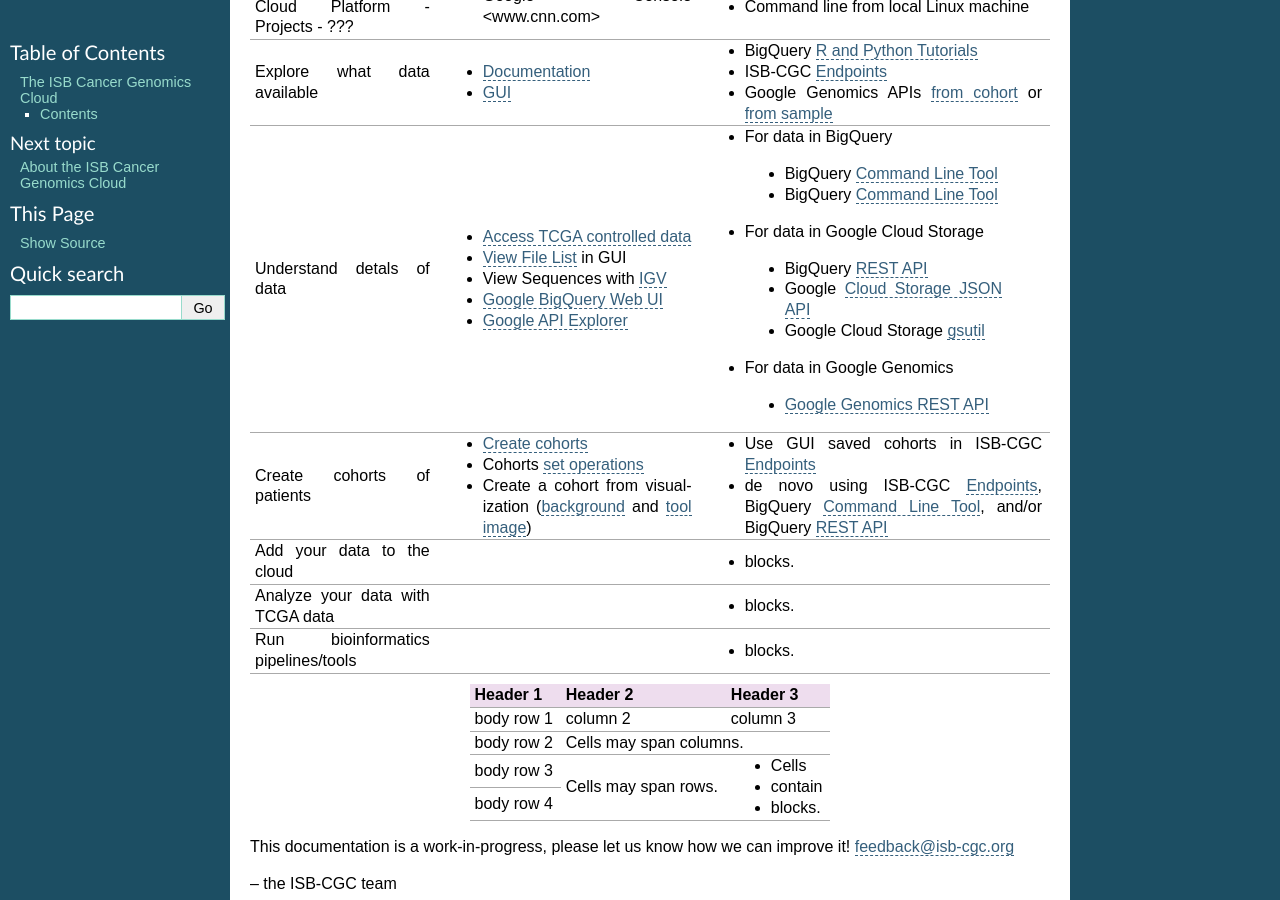
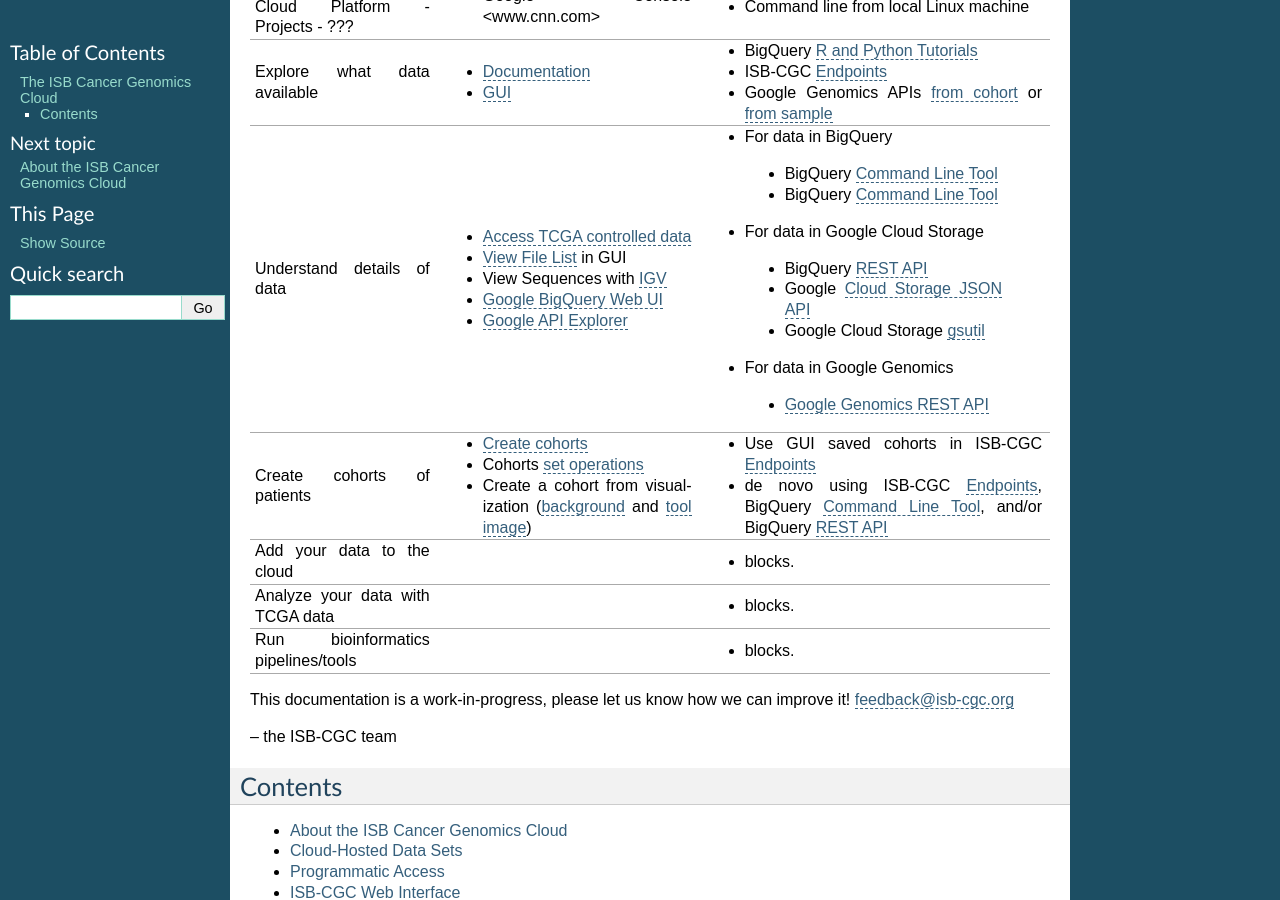
Before and after one commit to isb-cgc/readthedocs, a Sphinx documentation site: the page built from docs/source/index.rst, in a window 1280 px wide and 900 px high, scrolled down 862 px. Built offline with Sphinx 7.4.7, drawn with Linux system fonts in a browser that asks for light colours.

Commit message:
Update index.rst

```diff
--- a/docs/source/index.rst
+++ b/docs/source/index.rst
@@ -37,7 +37,7 @@
 |                                   |- `GUI </webapp/Saved-Cohorts.html>`_                                                                                                                                                         |- ISB-CGC `Endpoints </progapi/Programmatic-API.html>`_                                                                                                                                                                                                                  |
 |                                   |                                                                                                                                                                                              |- Google Genomics APIs `from cohort </progapi/progapi2/google_genomics_from_cohort.html>`_ or `from sample </progapi/progapi2/google_genomics_from_sample.html>`_                                                                                                        |
 +-----------------------------------+----------------------------------------------------------------------------------------------------------------------------------------------------------------------------------------------+-------------------------------------------------------------------------------------------------------------------------------------------------------------------------------------------------------------------------------------------------------------------------+
-|Understand detals of data          |- `Access TCGA controlled data </webapp/Gaining-Access-To-TCGA-Contolled-Access-Data.html>`_                                                                                                  |- For data in BigQuery                                                                                                                                                                                                                                                   |
+|Understand details of data         |- `Access TCGA controlled data </webapp/Gaining-Access-To-TCGA-Contolled-Access-Data.html>`_                                                                                                  |- For data in BigQuery                                                                                                                                                                                                                                                   |
 |                                   |- `View File List <search.html?q=view+file+list>`_ in GUI                                                                                                                                     | - BigQuery `Command Line Tool <https://cloud.google.com/bigquery/bq-command-line-tool-quickstart>`_                                                                                                                                                                     |
 |                                   |- View Sequences with `IGV </webapp/IGV-Browser.html>`_                                                                                                                                       | - BigQuery `Command Line Tool <https://cloud.google.com/bigquery/bq-command-line-tool-quickstart>`_                                                                                                                                                                     |
 |                                   |- `Google BigQuery Web UI </progapi/bigqueryGUI/WalkthroughOfGoogleBigQuery.rst>`_                                                                                                            |- For data in Google Cloud Storage                                                                                                                                                                                                                                       |
@@ -58,18 +58,6 @@
 |Run bioinformatics pipelines/tools |                                                                                                                                                                                              |- blocks.                                                                                                                                                                                                                                                                |
 +-----------------------------------+----------------------------------------------------------------------------------------------------------------------------------------------------------------------------------------------+-------------------------------------------------------------------------------------------------------------------------------------------------------------------------------------------------------------------------------------------------------------------------+
 
-+------------+------------+-----------+
-| Header 1   | Header 2   | Header 3  |
-+============+============+===========+
-| body row 1 | column 2   | column 3  |
-+------------+------------+-----------+
-| body row 2 | Cells may span columns.|
-+------------+------------+-----------+
-| body row 3 | Cells may  | - Cells   |
-+------------+ span rows. | - contain |
-| body row 4 |            | - blocks. |
-+------------+------------+-----------+
-
 This documentation is a work-in-progress, please let us know how we can improve
 it! feedback@isb-cgc.org
 
```
